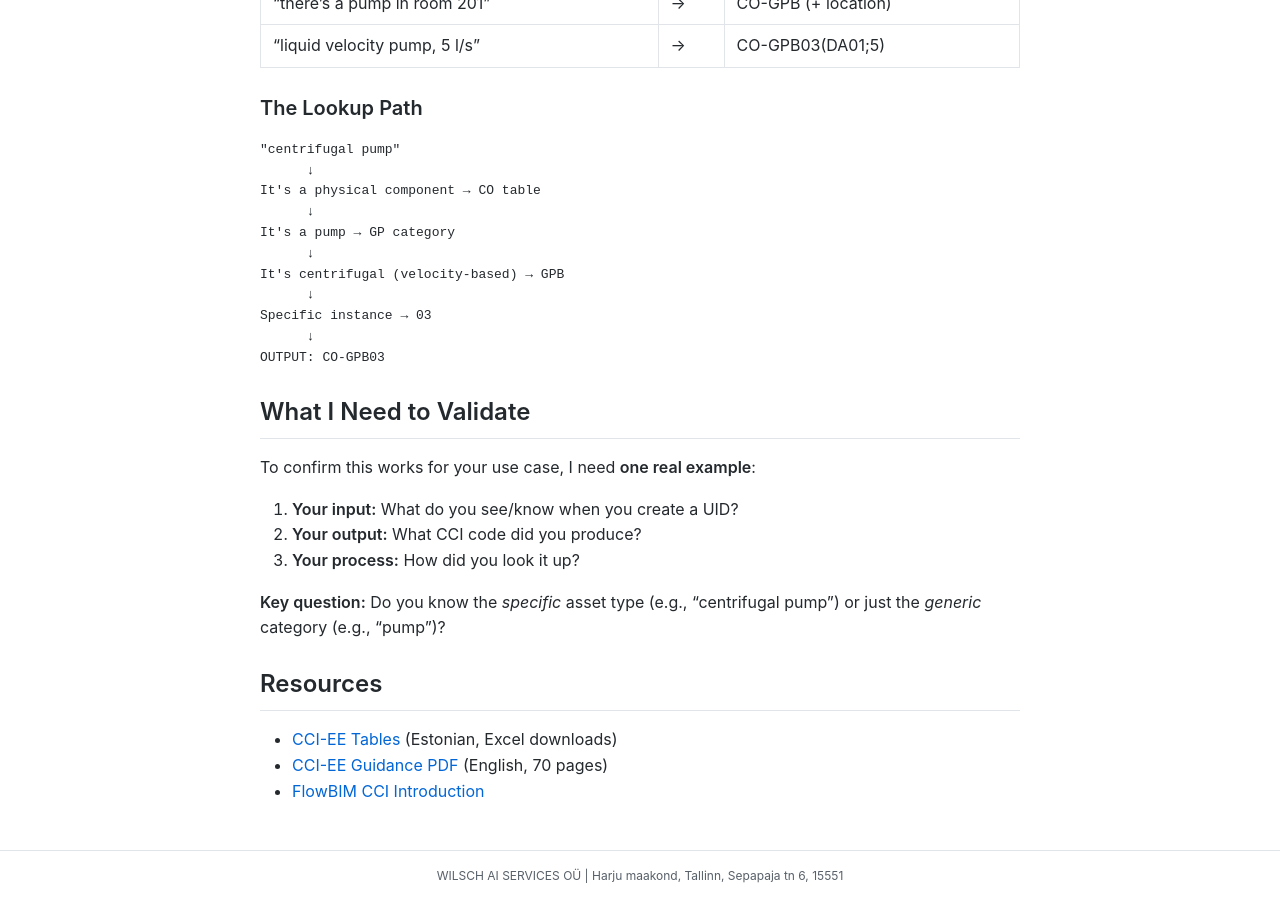
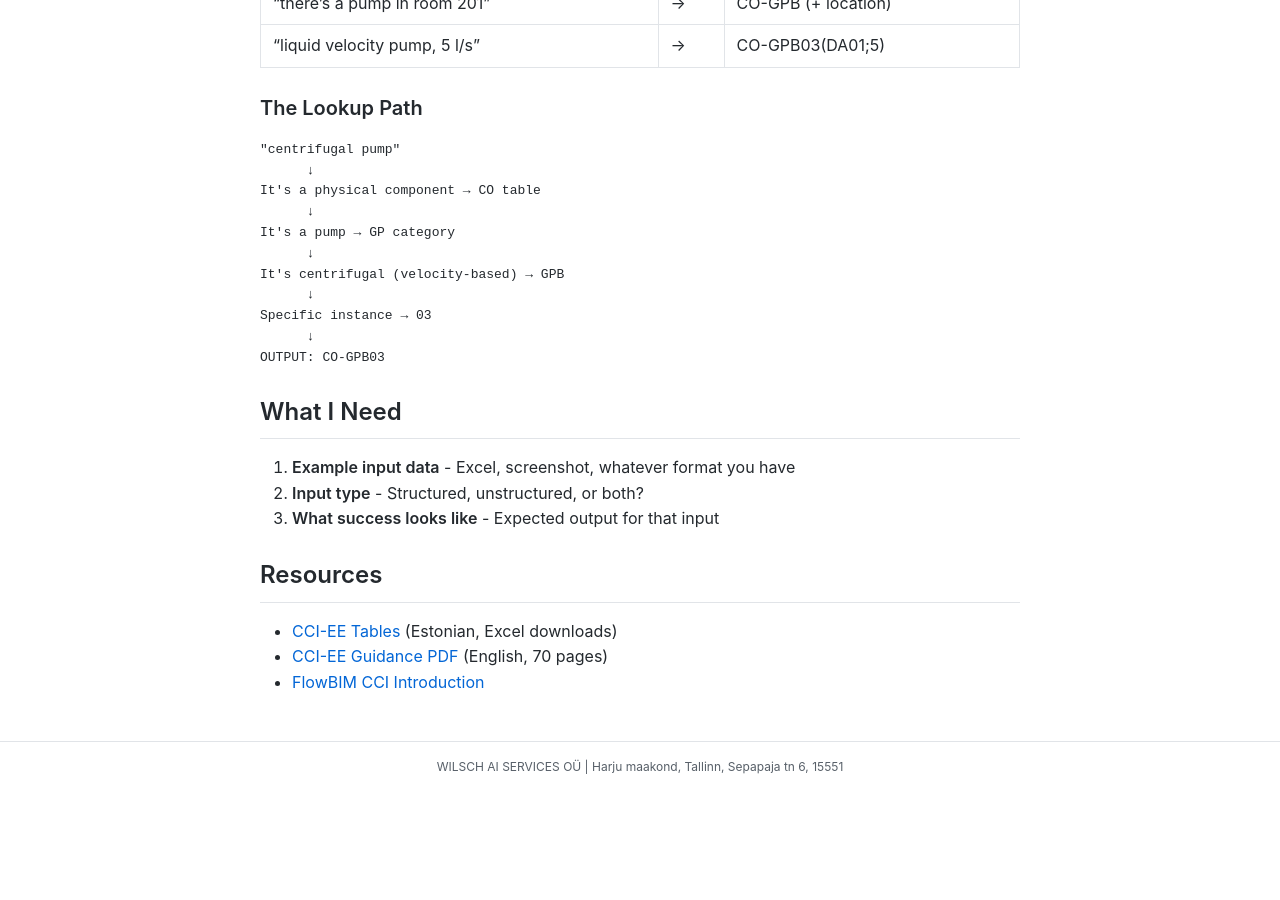
Before and after one commit to MariusWilsch/public-wilsch-ai-pages, a Jekyll site: the page built from project/archibus-fm-assistant/cci-uid-generator-feasibility.md, in a window 1280 px wide and 900 px high, scrolled down 1935 px. Built offline with Jekyll 4.4.1, drawn with Linux system fonts in a browser that asks for light colours; our own code applies the rules of GitHub Pages for plain Markdown files; after the commit the page ends 2727 px from its top, so only the background shows below that.

Commit message:
Sync from hippocampus 2026-01-23

````diff
--- a/project/archibus-fm-assistant/cci-uid-generator-feasibility.md
+++ b/project/archibus-fm-assistant/cci-uid-generator-feasibility.md
@@ -81,15 +81,11 @@ Specific instance → 03
 OUTPUT: CO-GPB03
 ```
 
-## What I Need to Validate
+## What I Need
 
-To confirm this works for your use case, I need **one real example**:
-
-1. **Your input:** What do you see/know when you create a UID?
-2. **Your output:** What CCI code did you produce?
-3. **Your process:** How did you look it up?
-
-**Key question:** Do you know the *specific* asset type (e.g., "centrifugal pump") or just the *generic* category (e.g., "pump")?
+1. **Example input data** - Excel, screenshot, whatever format you have
+2. **Input type** - Structured, unstructured, or both?
+3. **What success looks like** - Expected output for that input
 
 ## Resources
 
````
